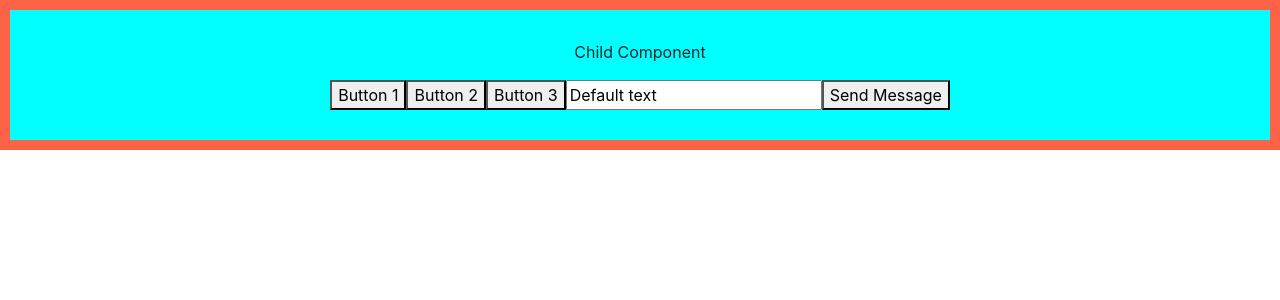
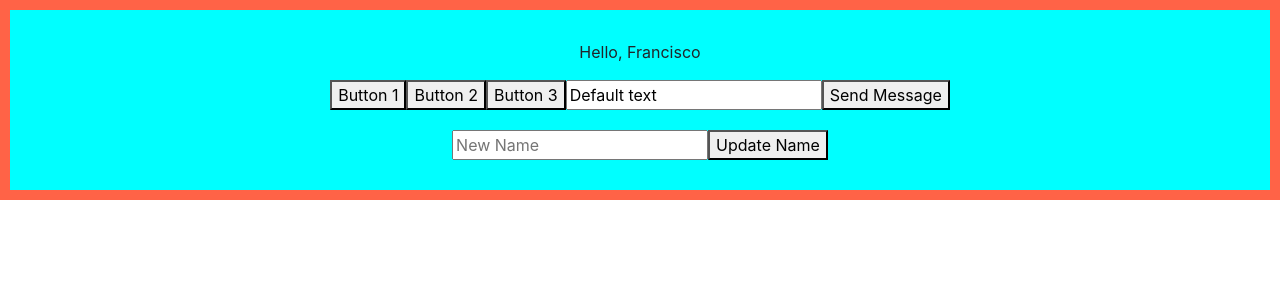
Before and after one commit to franciscojoel97/practica-react-ob, a React (Create React App) app: page / in a window 1280 px wide. Shown: the top 300 px of the page. Built offline with nearby package versions, Linux system fonts and the light colour scheme.

Commit message:
manejo de eventos en formularios

```diff
--- a/src/components/container/father.jsx
+++ b/src/components/container/father.jsx
@@ -1,15 +1,21 @@
-import React from 'react'
+import React, { useState } from 'react'
 import Child from '../pure/child';
 
 const Father = () => {
+
+    const [name, setName] = useState('Francisco');
 
     function showMessage(text) {
         alert(`Message received: ${text}`)
     }
 
+    function updateName(newName) {
+        setName(newName)
+    }
+
     return (
         <div style={{background: 'tomato', padding: '10px'}}>
-            <Child name='Francisco' send={showMessage}></Child>
+            <Child name={name} send={showMessage} update={updateName}></Child>
         </div>
     )
 }
--- a/src/components/pure/child.jsx
+++ b/src/components/pure/child.jsx
@@ -1,8 +1,9 @@
 import React, { useRef } from 'react'
 
-const Child = ({name, send}) => {
+const Child = ({name, send, update}) => {
 
     const messageRef = useRef('');
+    const nameRef = useRef('');
 
     function pressButton() {
         const text = messageRef.current.value;
@@ -13,11 +14,16 @@ const Child = ({name, send}) => {
         alert(`Text: ${text}`)
     }
 
+    function submitName(e) {
+        e.preventDefault();
+        update(nameRef.current.value);
+    }
+
     return (
         <div style={{background: 'cyan', padding: '30px'}}>
-            <p onMouseOver={() => console.log('On Mouse Over')}>Child Component</p>
+            <p onMouseOver={() => console.log('On Mouse Over')}>Hello, {name} </p>
             <button onClick={() => console.log('Boton 1 pulsado')}>Button 1</button>
-            <button onClick={(pressButton) => console.log('Boton 2 pulsado')}>Button 2</button>
+            <button onClick={pressButton}>Button 2</button>
             <button onClick={() => pressButtonParams('Hello')}>Button 3</button>
             <input
                 placeholder='Insert a text'
@@ -30,6 +36,13 @@ const Child = ({name, send}) => {
             <button onClick={() => send(messageRef.current.value)}>
                 Send Message
             </button>
+
+            <div style={{marginTop: '20px'}}>
+                <form onSubmit={submitName}>
+                    <input ref={nameRef} placeholder='New Name' />
+                    <button type='submit'>Update Name</button>
+                </form>
+            </div>
         </div>
     )
 }
```
